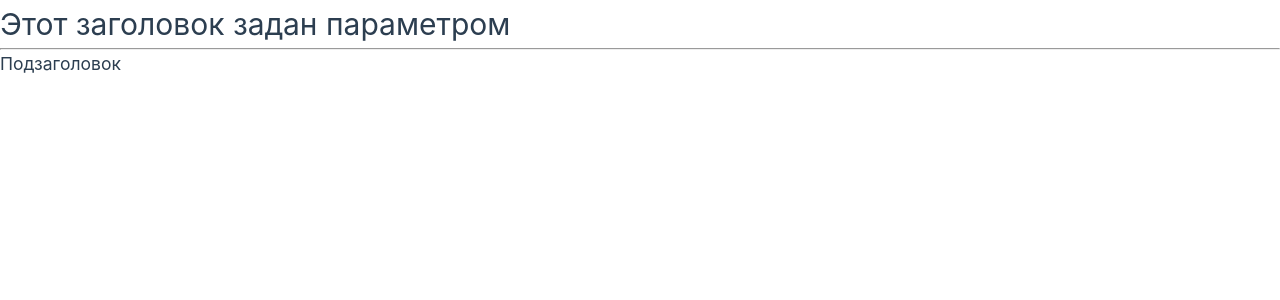
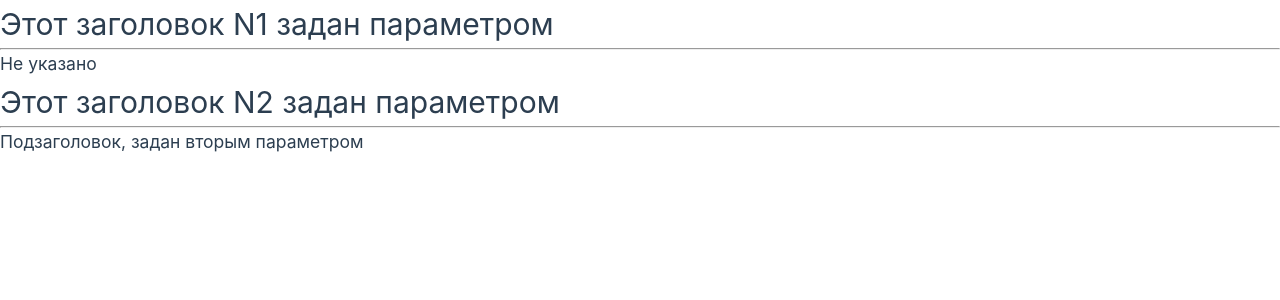
Before and after one commit to Alex-Samarkin/vue_2, a Vue app: page / in a window 1280 px wide. Shown: the top 300 px of the page. Built offline with nearby package versions, Linux system fonts and the light colour scheme.

Commit message:
comp1_param2

```diff
--- a/src/App.vue
+++ b/src/App.vue
@@ -6,7 +6,8 @@ import comp1 from './components/comp1.vue';
 </script>
 
 <template>
-  <comp1 header1='Этот заголовок задан параметром' />
+  <comp1 header1='Этот заголовок N1 задан параметром' />
+  <comp1 header1='Этот заголовок N2 задан параметром' header2='Подзаголовок, задан вторым параметром'/>
 </template>
 
 <style>
--- a/src/components/comp1.vue
+++ b/src/components/comp1.vue
@@ -3,14 +3,19 @@ defineProps({
   header1 : {
       type : String,
       required: true,
-  }
+  },
+  header2 : {
+    type : String,
+    required: false,
+    default : 'Не указано',
+}
 })
 </script>
 
 <template>
     <h1>{{header1}}</h1>
     <hr />
-    <h3>Подзаголовок</h3>
+    <h3>{{header2}}</h3>
 </template>
 
 <style scoped>
```
